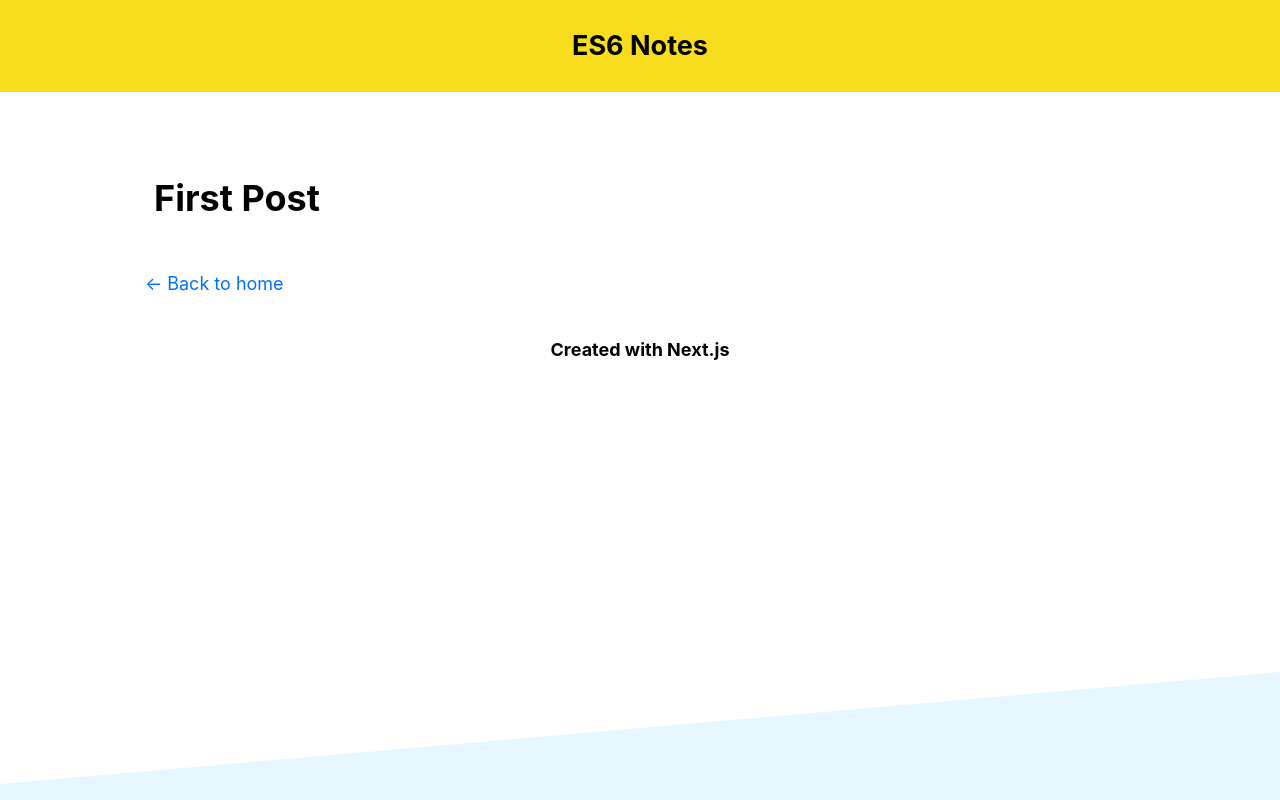
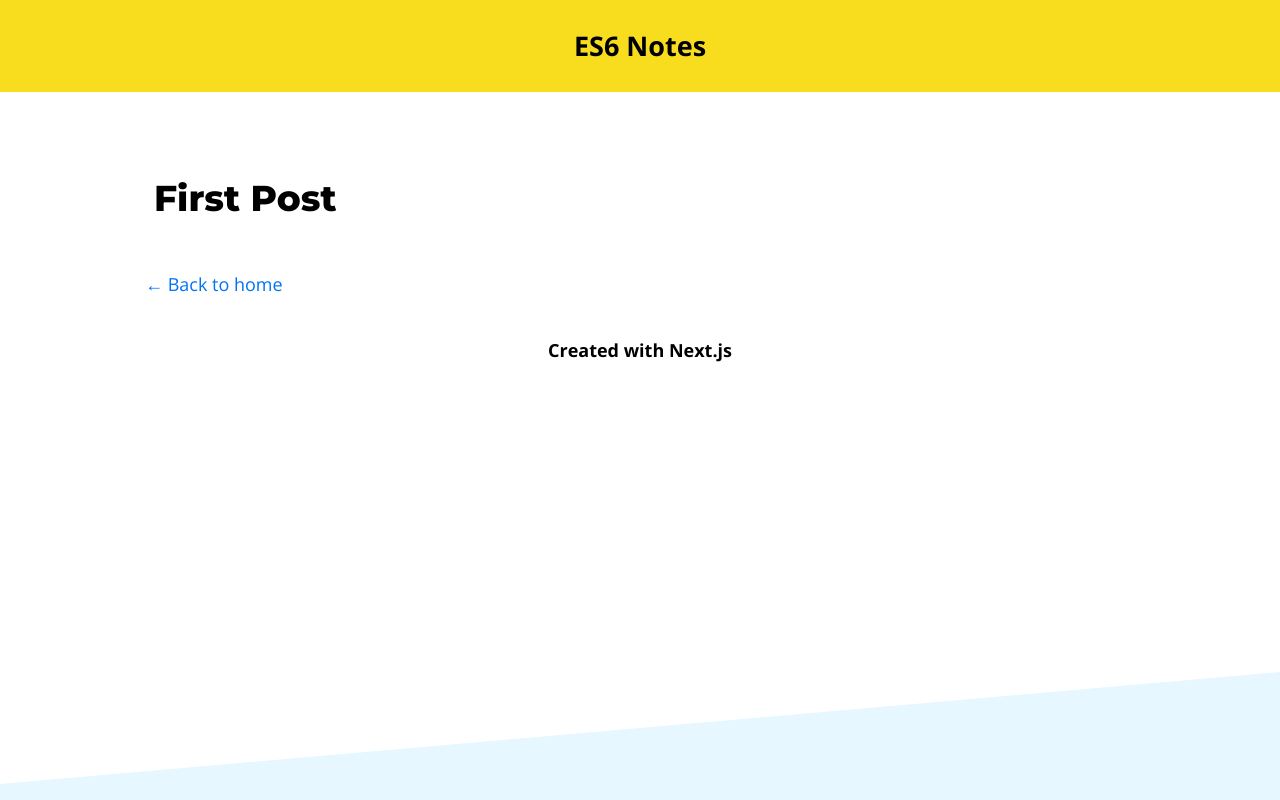
Before and after one commit to chrysillala/nextjs-blog, a Next.js app: page /posts/first-post in a window 1280 px wide. Built offline with nearby package versions, Linux system fonts and the light colour scheme; no server answers.

Commit message:
add fonts and styles

```diff
--- a/pages/_document.js
+++ b/pages/_document.js
@@ -8,6 +8,11 @@ export default class MyDocument extends Document {
     return (
       <Html>
         <Head>
+          <link rel="preconnect" href="https://fonts.gstatic.com" />
+          <link
+            href="https://fonts.googleapis.com/css2?family=Montserrat:wght@400;500;800&family=Open+Sans:wght@300;400;700&display=swap"
+            rel="stylesheet"
+          />
           {/* Global Site Tag (gtag.js) - Google Analytics */}
           <script
             async
--- a/pages/index.js
+++ b/pages/index.js
@@ -48,7 +48,7 @@ export default function Home({allPostsData, apiData, singleData}) {
         <section>
           <h2 className={utilStyles.headingLg}>What is ES6?</h2>
           <p>
-            ES6 or ECMAScript 6 was the second major revision to JavaScript, which enable us to write more with less code.
+            ES6 or ECMAScript 6 was the second major revision to Javascript, which enable us to write less and do more. It has a lot of new features and new syntaxes to make your code looks more modern, more structured and more readable.
           </p>
         </section>
         <section className={`${utilStyles.headingMd} ${utilStyles.padding1px}`}>
@@ -62,7 +62,7 @@ export default function Home({allPostsData, apiData, singleData}) {
                   <Date dateString={date} />
                 </small>
                 <Link href={`/posts/${id}`}>
-                  <a className={`${utilStyles.text2Xl} ${utilStyles.fontBold}`}>{title}</a>
+                  <a className={`${utilStyles.text2Xl}`}>{title}</a>
                 </Link>
               </li>
             ))}
--- a/pages/posts/[id].js
+++ b/pages/posts/[id].js
@@ -43,6 +43,7 @@ export default function Post({postData}) {
           {postData.image_url && (
             <>
               <Image
+                priority
                 src={postData.image_url}
                 alt={postData.title}
                 width={600}
--- a/styles/global.css
+++ b/styles/global.css
@@ -12,8 +12,7 @@ html,
 body {
   padding: 0;
   margin: 0;
-  font-family: -apple-system, BlinkMacSystemFont, Segoe UI, Roboto, Oxygen, Ubuntu,
-    Cantarell, Fira Sans, Droid Sans, Helvetica Neue, sans-serif;
+  font-family: 'Open Sans', sans-serif;
   line-height: 1.6;
   font-size: 18px;
 }
@@ -49,6 +48,10 @@ pre {
   word-break: break-word;
 }
 
+h1, h2, h3, h4, h5, h6 {
+  font-family: 'Montserrat', sans-serif;
+}
+
 p {
   line-height: 1.8;
 }
--- a/styles/utils.module.css
+++ b/styles/utils.module.css
@@ -123,6 +123,14 @@
   text-align: right;
 }
 
+.fontLight {
+  font-weight: 300;
+}
+
+.fontRegular {
+  font-weight: 400;
+}
+
 .fontMedium {
   font-weight: 500;
 }
```
